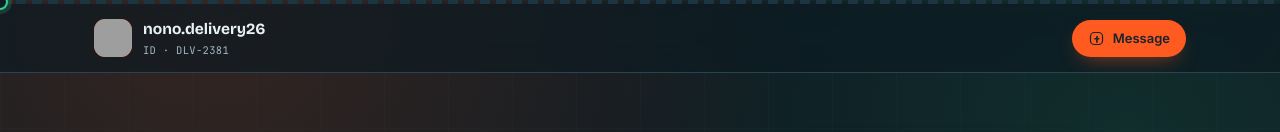
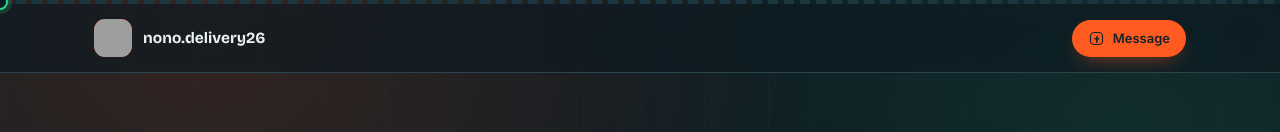
Before and after one commit to ayoubbelme/NONO-delivery, a plain HTML site: page index.html in a window 1280 px wide. Shown: the top 132 px of the page. Drawn offline with nearby package versions, Linux system fonts and the light colour scheme; grey boxes are pictures that could not be loaded.

Commit message:
remove id

```diff
--- a/index.html
+++ b/index.html
@@ -1038,7 +1038,6 @@
         </span>
         <span class="brand__text">
           <span class="brand__name" id="brandName">—</span><br>
-          <span class="brand__role" id="brandTrackingId">—</span>
         </span>
       </a>
       <div class="header-cta">
@@ -1214,7 +1213,6 @@
       initials: "NONO",
       role: "Independent Courier & Delivery Partner",
       city: "Medea, Algeria",
-      trackingId: "DLV-2381",
       tagline: "Fast, careful, and on time — delivery you can actually rely on. No call centre, no middleman: message me directly and I'll get it there.",
 
       logoUrl: "logo.png",
@@ -1273,7 +1271,6 @@
       // Header / brand
       document.getElementById('brandInitials').textContent = CONFIG.initials;
       document.getElementById('brandName').textContent = CONFIG.name;
-      document.getElementById('brandTrackingId').textContent = "ID · " + CONFIG.trackingId;
       document.getElementById('headerCta').href = CONFIG.facebookHref;
       if (CONFIG.logoUrl) {
         const markImg = document.getElementById('brandMarkImg');
```
